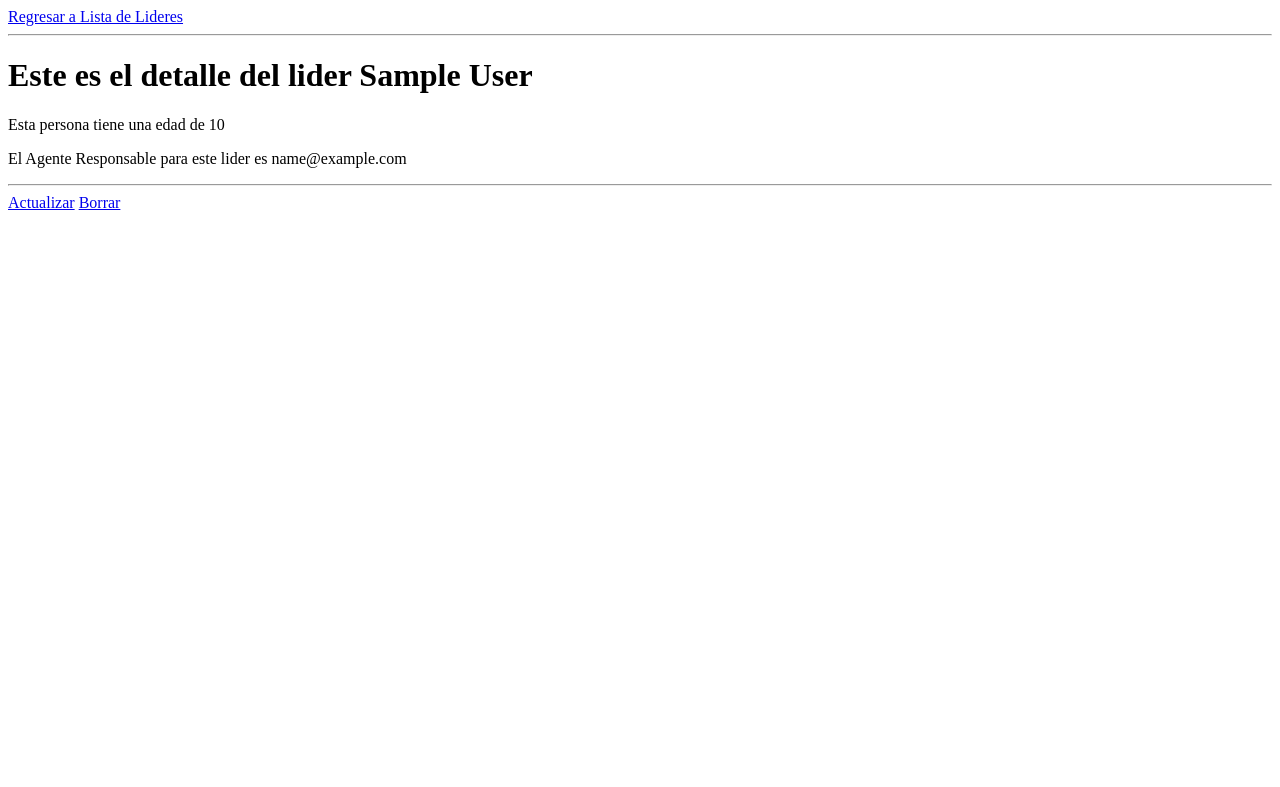
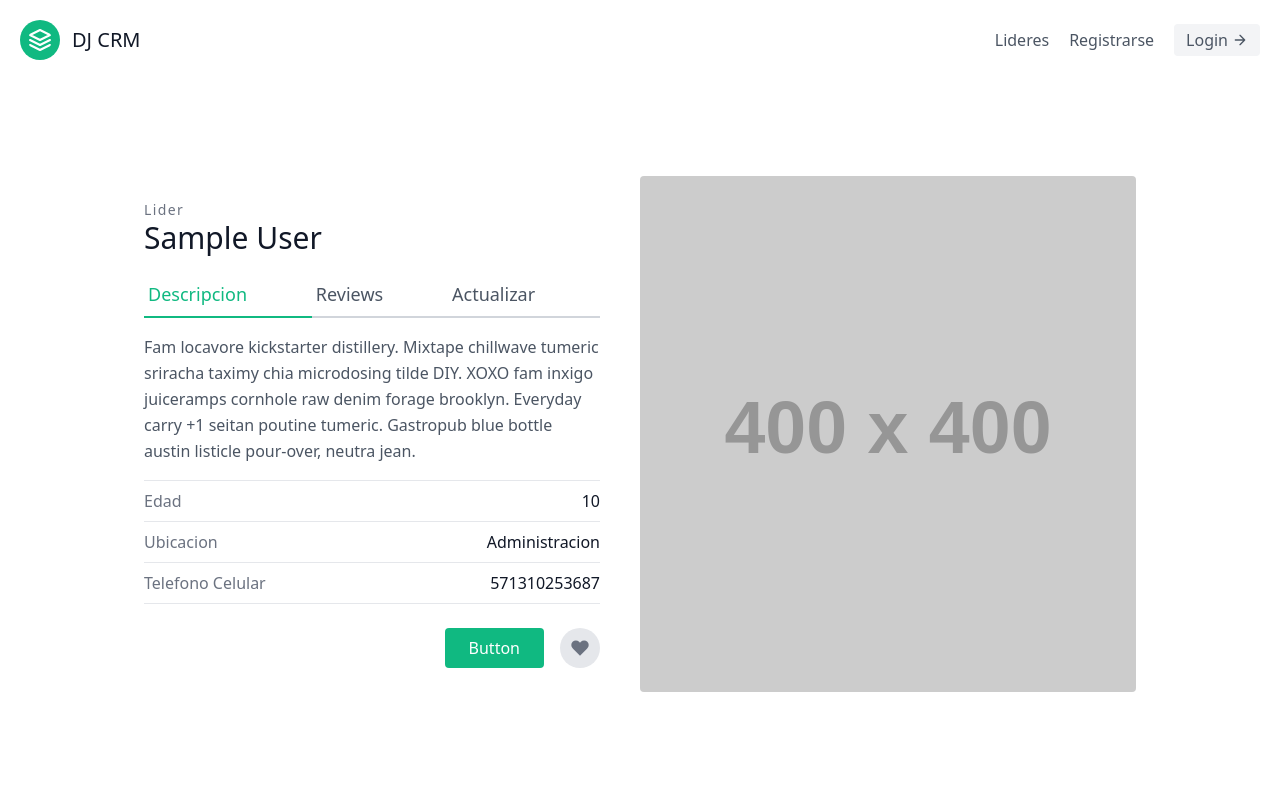
Before and after one commit to rampol62/crm_django, a Django app: page /leads/1/ in a window 1280 px wide. Shown: the top 787 px of the page. Run offline with Django 3.2, Linux system fonts and the light colour scheme; tables that the repository leaves empty hold one stand-in row (values such as "Sample post"); grey boxes labelled with a size stand in for pictures from a placeholder-image service; some libraries are stand-ins or nearby versions.

Commit message:
Antes de Static Files

```diff
--- a/djcrm/urls.py
+++ b/djcrm/urls.py
@@ -15,11 +15,13 @@ Including another URLconf
 """
 from django.contrib import admin
 from django.urls import path, include
+from leads.views import landing_page
 
 
 
 urlpatterns = [
     path('admin/', admin.site.urls),
+    path('', landing_page, name='landing-page'),
     path('leads/', include('leads.urls', namespace="leads"))
 
 ]
--- a/leads/templates/leads/lead_detail.html
+++ b/leads/templates/leads/lead_detail.html
@@ -1,11 +1,55 @@
 {% extends "base.html" %}
 {% block content %}
-    <a href="{% url 'leads:lead-list' %}">Regresar a Lista de Lideres</a>
-    <hr />
-    <h1>Este es el detalle del lider {{ lider.first_name}} {{lider.last_name}} </h1>
-    <p>Esta persona tiene una edad de {{lider.age}}</p>
-    <p>El Agente Responsable para este lider es {{lider.agent}}</p>
-    <hr />
-    <a href="{% url 'leads:lead-update' lider.pk %}">Actualizar</a>
-    <a href="{% url 'leads:lead-delete' lider.pk %}">Borrar</a>
+<section class="text-gray-600 body-font overflow-hidden">
+    <div class="container px-5 py-24 mx-auto">
+        <div class="lg:w-4/5 mx-auto flex flex-wrap">
+            <div class="lg:w-1/2 w-full lg:pr-10 lg:py-6 mb-6 lg:mb-0">
+                <h2 class="text-sm title-font text-gray-500 tracking-widest">Lider</h2>
+                <h1 class="text-gray-900 text-3xl title-font font-medium mb-4">{{ lider.first_name}} {{lider.last_name}}
+                </h1>
+                <div class="flex mb-4">
+                    <a href="{% url 'leads:lead-detail' lider.pk %}"
+                        class="flex-grow text-green-500 border-b-2 border-green-500 py-2 text-lg px-1">
+                        Descripcion</a>
+                    <a class="flex-grow border-b-2 border-gray-300 py-2 text-lg px-1">
+                        Reviews</a>
+                    <a href="{% url 'leads:lead-update' lider.pk %}"
+                        class="flex-grow border-b-2 border-gray-300 py-2 text-lg px-1">
+                        Actualizar</a>
+                </div>
+                <p class="leading-relaxed mb-4">Fam locavore kickstarter distillery. Mixtape chillwave tumeric sriracha
+                    taximy chia microdosing tilde DIY. XOXO fam inxigo juiceramps cornhole raw denim forage brooklyn.
+                    Everyday carry +1 seitan poutine tumeric. Gastropub blue bottle austin listicle pour-over, neutra
+                    jean.</p>
+                <div class="flex border-t border-gray-200 py-2">
+                    <span class="text-gray-500">Edad</span>
+                    <span class="ml-auto text-gray-900">{{lider.age}}</span>
+                </div>
+                <div class="flex border-t border-gray-200 py-2">
+                    <span class="text-gray-500">Ubicacion</span>
+                    <span class="ml-auto text-gray-900">Administracion</span>
+                </div>
+                <div class="flex border-t border-b mb-6 border-gray-200 py-2">
+                    <span class="text-gray-500">Telefono Celular</span>
+                    <span class="ml-auto text-gray-900">571310253687</span>
+                </div>
+                <div class="flex">
+                    <button
+                        class="flex ml-auto text-white bg-green-500 border-0 py-2 px-6 focus:outline-none hover:bg-green-600 rounded">Button</button>
+                    <button
+                        class="rounded-full w-10 h-10 bg-gray-200 p-0 border-0 inline-flex items-center justify-center text-gray-500 ml-4">
+                        <svg fill="currentColor" stroke-linecap="round" stroke-linejoin="round" stroke-width="2"
+                            class="w-5 h-5" viewBox="0 0 24 24">
+                            <path
+                                d="M20.84 4.61a5.5 5.5 0 00-7.78 0L12 5.67l-1.06-1.06a5.5 5.5 0 00-7.78 7.78l1.06 1.06L12 21.23l7.78-7.78 1.06-1.06a5.5 5.5 0 000-7.78z">
+                            </path>
+                        </svg>
+                    </button>
+                </div>
+            </div>
+            <img alt="ecommerce" class="lg:w-1/2 w-full lg:h-auto h-64 object-cover object-center rounded"
+                src="https://dummyimage.com/400x400">
+        </div>
+    </div>
+</section>
 {% endblock content %}
--- a/leads/views.py
+++ b/leads/views.py
@@ -4,6 +4,9 @@ from .models import Lead, Agent
 from .forms import LeadForm, LeadModelForm
 
 # Create your views here.
+def landing_page(request):
+    return render(request, "landing.html")
+
 
 
 def lead_list(request):
--- a/templates/base.html
+++ b/templates/base.html
@@ -4,23 +4,18 @@
     <meta charset="UTF-8">
     <meta name="viewport" content="width=device-width, initial-scale=1.0">
     <title>DJCRM</title>
-    <style>
-        .lead {
-            padding-top: 10px;
-            padding-bottom: 10px;
-            padding-left: 6px;
-            padding-right: 6px;
-            margin-top: 10px;
-            background-color: #f6f6f6;
-            width: 100%;
-
-        }
-    </style>
+    <link href="https://unpkg.com/tailwindcss@^2/dist/tailwind.min.css" rel="stylesheet">
 </head>
 <body>
-    {%  block content %}
+    <div class="max-w-7xl mx-auto ">
+        {% include 'navbar.html' %}
 
-    {%  endblock content %}
+        {%  block content %}
+
+        {%  endblock content %}
+
+    </div>
+    {% include "scripts.html" %}
 
 </body>
 </html>
--- /dev/null
+++ b/templates/navbar.html
@@ -0,0 +1,24 @@
+<header class="text-gray-600 body-font">
+    <div class="container mx-auto flex flex-wrap p-5 flex-col md:flex-row items-center">
+        <a class="flex title-font font-medium items-center text-gray-900 mb-4 md:mb-0">
+            <svg xmlns="http://www.w3.org/2000/svg" fill="none" stroke="currentColor" stroke-linecap="round"
+                stroke-linejoin="round" stroke-width="2" class="w-10 h-10 text-white p-2 bg-green-500 rounded-full"
+                viewBox="0 0 24 24">
+                <path d="M12 2L2 7l10 5 10-5-10-5zM2 17l10 5 10-5M2 12l10 5 10-5"></path>
+            </svg>
+            <span class="ml-3 text-xl">DJ CRM</span>
+        </a>
+        <nav class="md:ml-auto flex flex-wrap items-center text-base justify-center">
+            <a href="{% url 'leads:lead-list' %}" class="mr-5 hover:text-gray-900">Lideres</a>
+            <a class="mr-5 hover:text-gray-900">Registrarse</a>
+        </nav>
+        <a href='#'
+            class="inline-flex items-center bg-gray-100 border-0 py-1 px-3 focus:outline-none hover:bg-gray-200 rounded text-base mt-4 md:mt-0">
+            Login
+            <svg fill="none" stroke="currentColor" stroke-linecap="round" stroke-linejoin="round" stroke-width="2"
+                class="w-4 h-4 ml-1" viewBox="0 0 24 24">
+                <path d="M5 12h14M12 5l7 7-7 7"></path>
+            </svg>
+        </a>
+    </div>
+</header>
--- /dev/null
+++ b/templates/scripts.html
@@ -0,0 +1,3 @@
+<script>
+    console.log("Hola")
+</script>
```
Also changed, not shown: leads/templates/leads/lead_list.html (+42 -10 lines), leads/templates/leads/lead_update.html (+33 -7 lines), templates/landing.html (added, +24 -0 lines).
